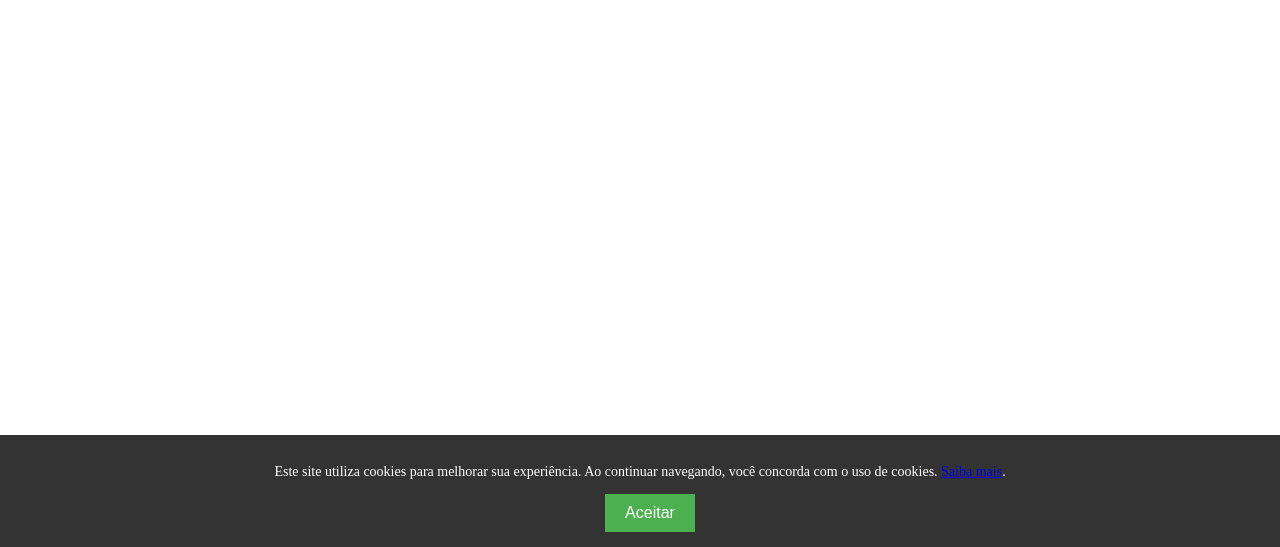
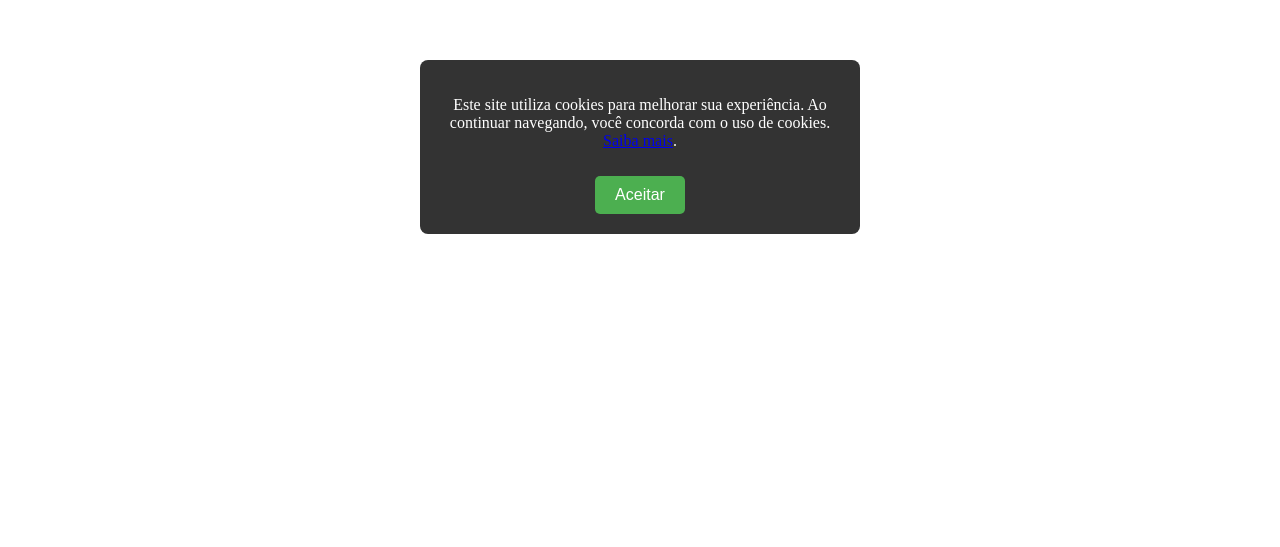
Before and after one commit to gringoxis/recargasonlline, a plain HTML site: page index.html in a window 1280 px wide. Shown: the part 253-800 px from the top of the page. Drawn offline with Linux system fonts and the light colour scheme.

Commit message:
Update index.html

```diff
--- a/index.html
+++ b/index.html
@@ -5,18 +5,21 @@
     <meta name="viewport" content="width=device-width, initial-scale=1.0">
     <title>Política de Cookies</title>
     <style>
-        /* Estilos do banner */
+        /* Estilos do banner centralizado */
         #cookie-banner {
             position: fixed;
-            bottom: 0;
-            left: 0;
-            right: 0;
+            top: 50%;
+            left: 50%;
+            transform: translate(-50%, -50%);
             background-color: #333;
             color: white;
             text-align: center;
-            padding: 15px;
-            font-size: 14px;
+            padding: 20px;
+            font-size: 16px;
             z-index: 1000;
+            border-radius: 8px;
+            width: 80%;
+            max-width: 400px;
         }
 
         #cookie-banner button {
@@ -26,7 +29,8 @@
             padding: 10px 20px;
             cursor: pointer;
             font-size: 16px;
-            margin-left: 20px;
+            margin-top: 10px;
+            border-radius: 5px;
         }
 
         #cookie-banner button:hover {
```
